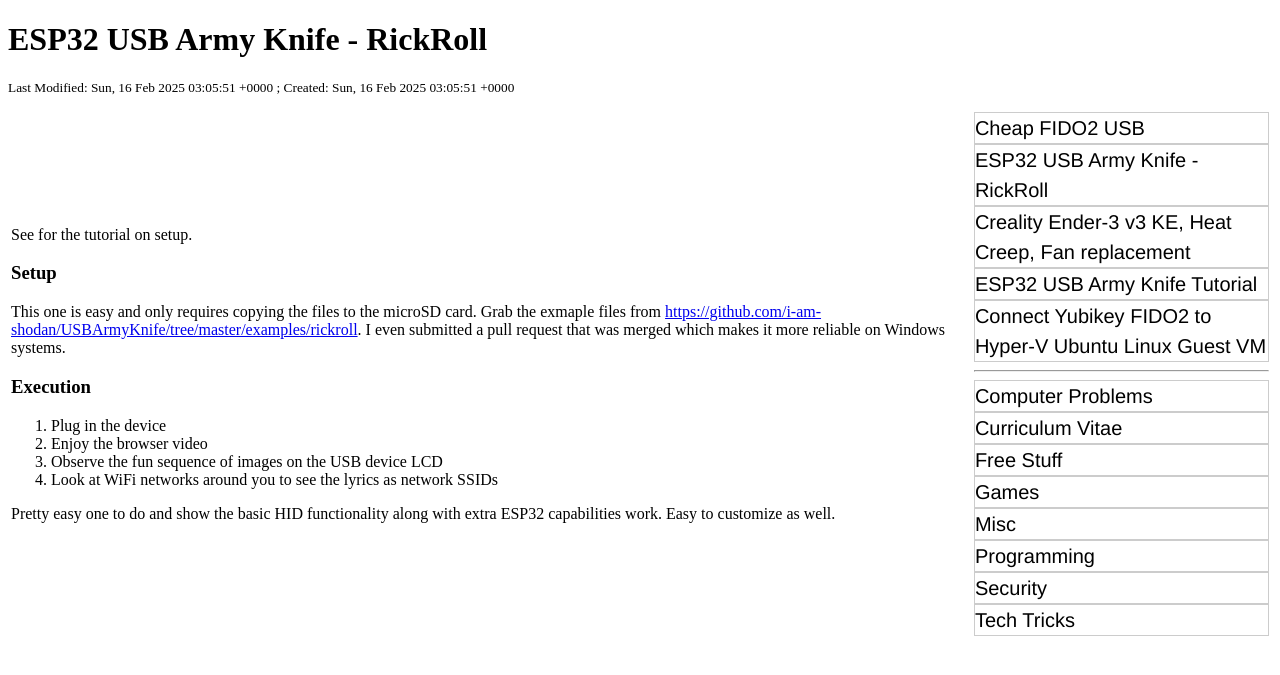
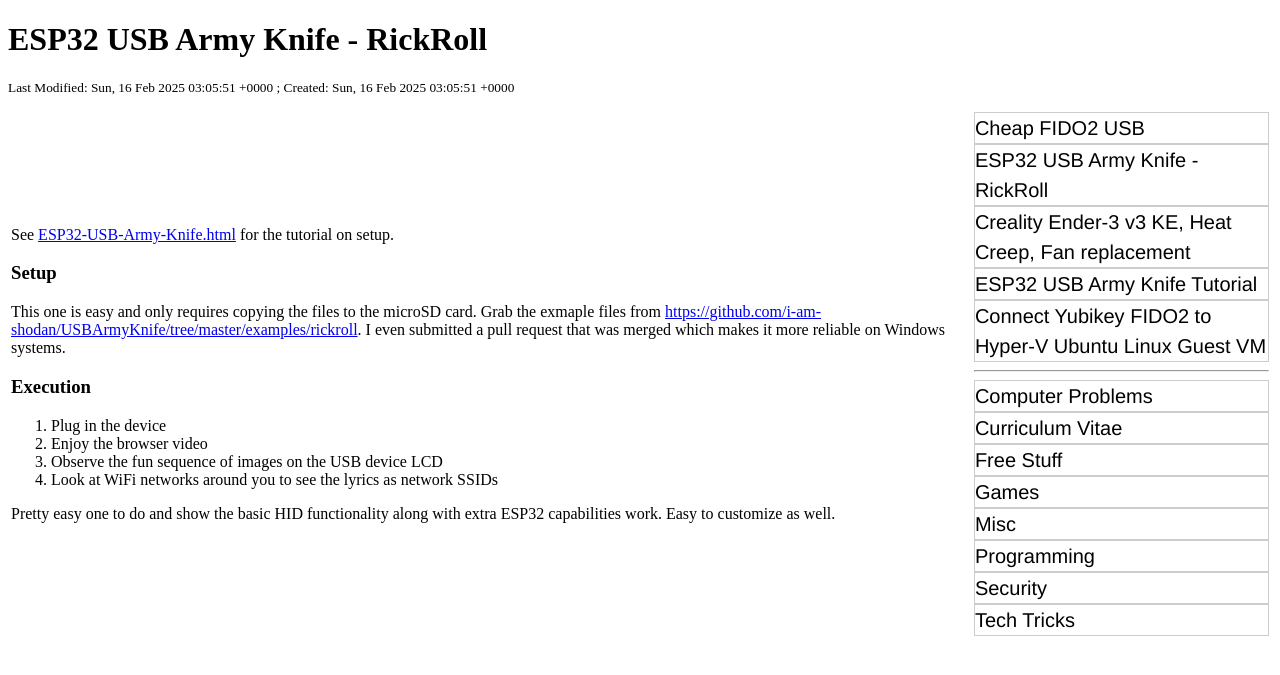
Before and after one commit to rbeede/rbeede.github.io, a Jekyll site: the page built from _posts/2025-02-15-ESP32-USB-Army-Knife-RickRoll.html, in a window 1280 px wide. Shown: the top 675 px of the page. Built offline with Jekyll 4.4.1, drawn with Linux system fonts in a browser that asks for light colours.

Commit message:
Fixed link

```diff
--- a/_posts/2025-02-15-ESP32-USB-Army-Knife-RickRoll.html
+++ b/_posts/2025-02-15-ESP32-USB-Army-Knife-RickRoll.html
@@ -5,7 +5,7 @@
 title: ESP32 USB Army Knife - RickRoll
 ---
 
-See <a href="ESP32-USB-Army-Knife.html"></a> for the tutorial on setup.
+See <a href="ESP32-USB-Army-Knife.html">ESP32-USB-Army-Knife.html</a> for the tutorial on setup.
 
 <h3>Setup</h3>
 
```
